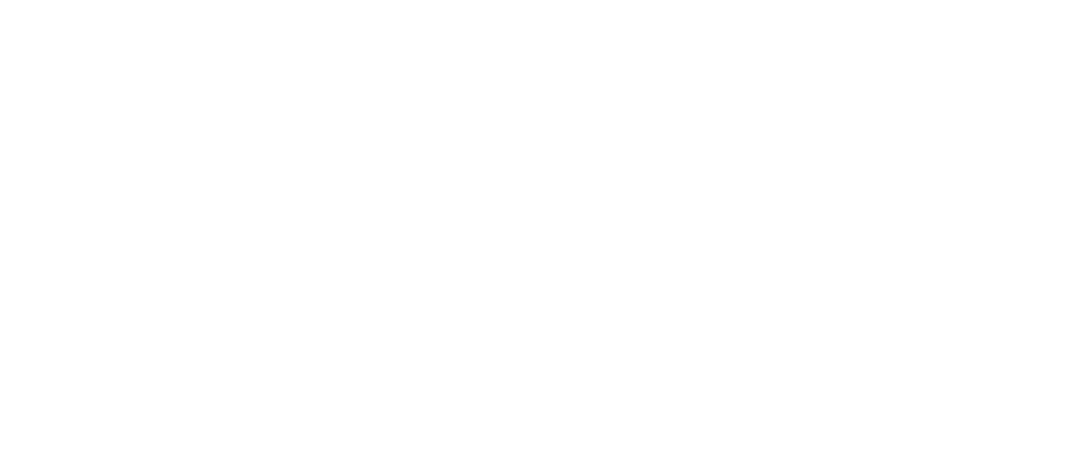
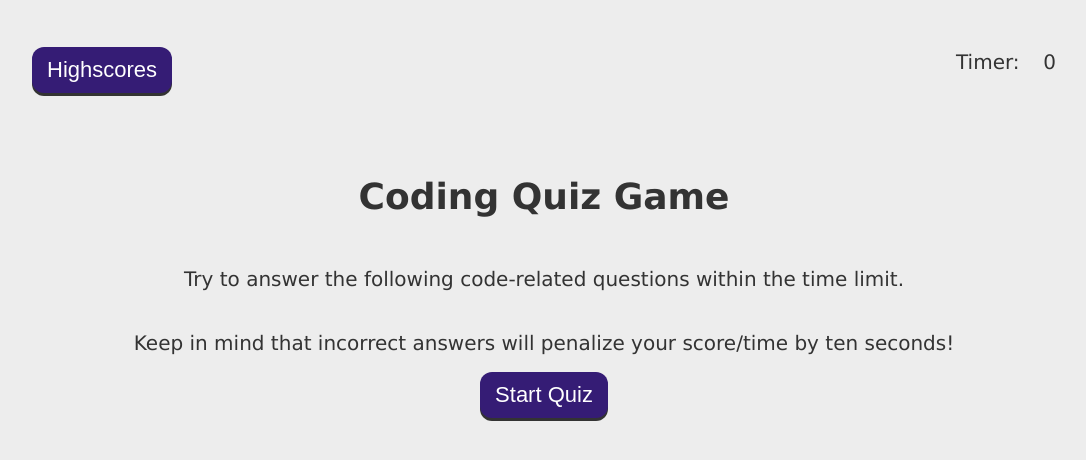
Before and after one commit to cnohilly/code-quiz, a plain HTML site: page index.html in a window 1280 px wide. Shown: the whole page, without its empty margins (96-1182 px from the left). Drawn offline with Linux system fonts and the light colour scheme.

Commit message:
Initial page layout

```diff
--- a/assets/css/style.css
+++ b/assets/css/style.css
@@ -0,0 +1,77 @@
+* {
+    box-sizing: border-box;
+}
+
+:root {
+    --background-color: #ededed;
+    --primary: #44e9ff;
+    --secondary: #497980;
+    --tertiary: rgb(192, 246, 253);
+    --grey: #333;
+    font-size: 62.5%;
+}
+
+body {
+    background: var(--background-color);
+    color: var(--grey);
+    margin: 0;
+    padding: 0;
+    display: flex;
+    min-height: 100vh;
+    flex-direction: column;
+    font-family: Verdana, Geneva, Tahoma, sans-serif;
+    align-items: center;
+}
+
+header {
+    width: 80%;
+    font-size: 20px;
+    display: flex;
+    justify-content: space-between;
+    margin: 50px 100px;
+}
+
+header div.timer {
+    width: 100px;
+    display: flex;
+    justify-content: space-between;
+}
+
+main {
+    font-size: 2rem;
+    width: 80%;
+}
+
+main h2 {
+    font-size: 36px;
+    text-align: center;
+}
+
+#test-begin {
+    display: flex;
+    flex-direction: column;
+    align-items: center;
+}
+
+button {
+    outline: none;
+    border: none;
+    display: inline-block;
+    padding: 10px 15px;
+    color: white;
+    background: #351c75;
+    font-size: 2.2rem;
+    border-radius: 12px;
+    position: relative;
+    top: -3px;
+    box-shadow: 0 3px var(--grey);
+  }
+  button:hover {
+    background: #bd60e7;
+    box-shadow: 0 2px var(--grey);
+    top: -2px;
+  }
+  button:active {
+    box-shadow: 0 0px var(--grey);
+    top: 0;
+  }
--- a/assets/js/script.js
+++ b/assets/js/script.js
@@ -0,0 +1,78 @@
+var pageContentEl = document.querySelector("#page-content");
+var timeEl = document.querySelector('#time');
+
+var timer = 0;
+
+// Creating the questions for the quiz
+var jsQuestions = [];
+var addNewQuestion = function(jsQuestion,answersArr,answerNum){
+   jsQuestions.push({
+       question: jsQuestion,
+       answers: answersArr,
+       answerId: answerNum
+   });
+}
+addNewQuestion("Commonly used data types DO NOT include:",["strings","booleans","alerts","nubmers"],3);
+addNewQuestion("The conidion in an if / else statement is enclosed with _____.",["quotes","curly brackets","paranthesis","square brackets"],3);
+
+
+var removeHeader = function(){
+    console.log("In here");
+    console.log(document.querySelector('header'));
+    document.querySelector('header').style.display = "none";// ("display","none");
+};
+
+var createStartQuizScreen = function(){
+    pageContentEl.innerHTML = '';
+    var headerEl = document.createElement('h2');
+    headerEl.setAttribute('id','question-heading');
+    headerEl.textContent = "Coding Quiz Game";
+    pageContentEl.appendChild(headerEl);
+
+    var divEl = document.createElement('div');
+    divEl.setAttribute('id','test-begin');
+    var pEl = document.createElement('p');
+    pEl.textContent = "Try to answer the following code-related questions within the time limit.";
+    divEl.appendChild(pEl);
+    pEl = document.createElement('p');
+    pEl.textContent = "Keep in mind that incorrect answers will penalize your score/time by ten seconds!";
+    divEl.appendChild(pEl);
+
+    var btnEl = document.createElement('button');
+    btnEl.setAttribute('id','start-button')
+    btnEl.textContent = "Start Quiz";
+    divEl.appendChild(btnEl);
+    pageContentEl.appendChild(divEl);
+    document.querySelector('#start-button').addEventListener("click",startQuiz);
+}
+
+var startQuiz = function(){
+    startTimer();
+    console.log("Start");
+}
+
+var wrongAnswer = function(){
+    timer = timer - 10;
+    if (timer <= 0){
+        timer = 0;
+    }
+    timeEl.textContent = timer;
+}
+
+var startTimer = function () {
+    timer = 15;
+    timeEl.textContent = timer;
+    var countdown = function () {
+        if (timer > 0) {
+            timer--;
+            timeEl.textContent = timer;
+         } else {
+            clearInterval(startCountdown);
+        }
+    }
+    var startCountdown = setInterval(countdown,1000);
+}
+
+document.querySelector('#highscore-button').addEventListener("click",removeHeader);
+
+createStartQuizScreen();
--- a/index.html
+++ b/index.html
@@ -4,9 +4,29 @@
     <meta charset="UTF-8">
     <meta http-equiv="X-UA-Compatible" content="IE=edge">
     <meta name="viewport" content="width=device-width, initial-scale=1.0">
-    <title>Document</title>
+    <title>Code Quiz</title>
+    <link rel="stylesheet" href="./assets/css/style.css">
 </head>
 <body>
+    <header>
+        <button id="highscore-button">Highscores</button>
+        <div class="timer">
+            <span>Timer:</span>
+            <span id="time">0</span>
+        </div>
+    </header>
+    <main class="page-content" id="page-content">
+        <h2 id="question-heading">This is a question title or to start the game</h2>
+        <div id="test-begin">
+            <p>Try to answer the following code-related questions within the time limit.</p>
+            <p>Keep in mind that incorrect answers will penalize your score/time by ten seconds!</p>
+            <button id="start-button">Start Quiz</button>
+        </div>
+    </main>
+    <footer>
 
+    </footer>
+
+    <script src="./assets/js/script.js"></script>
 </body>
 </html>
```
